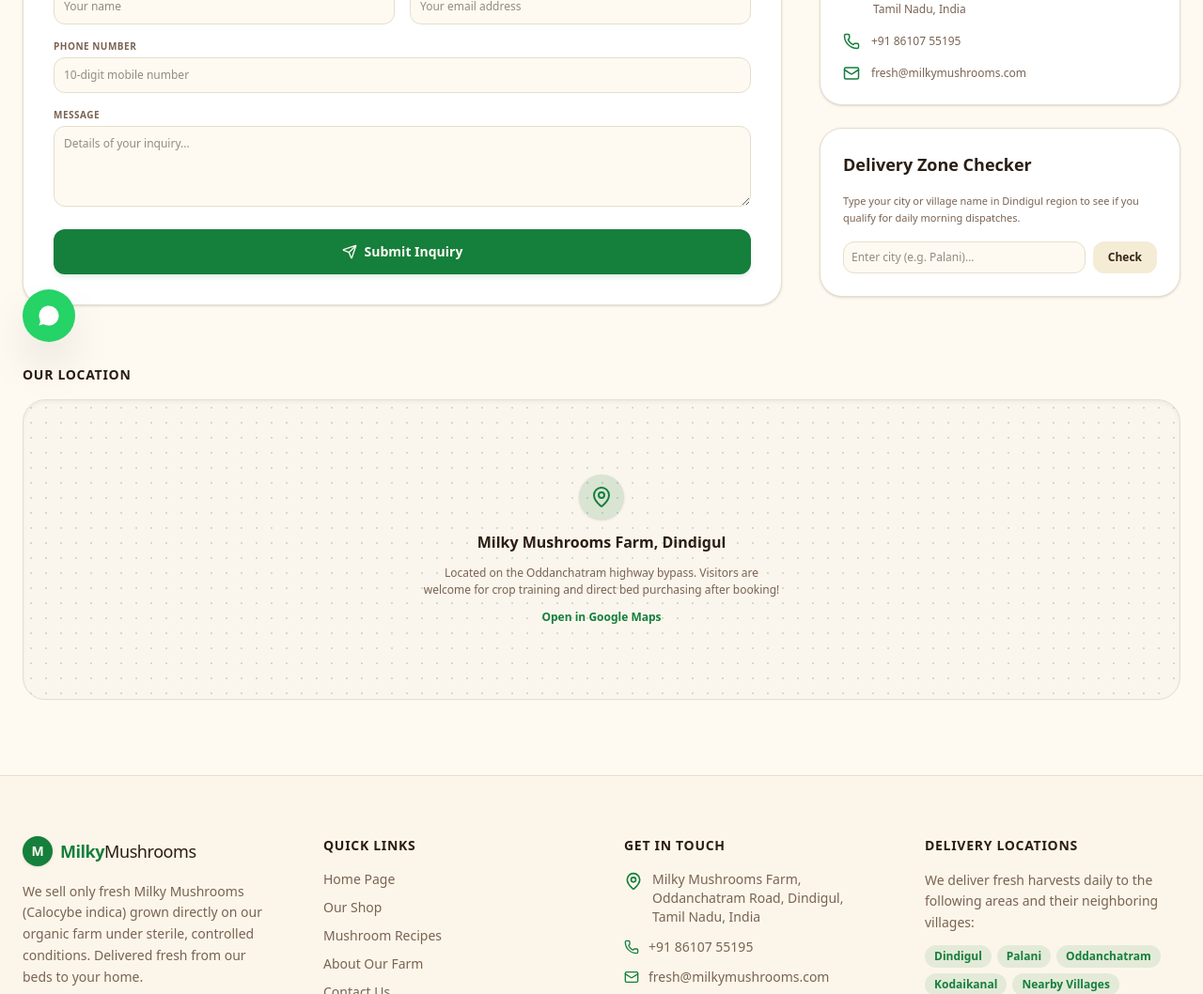
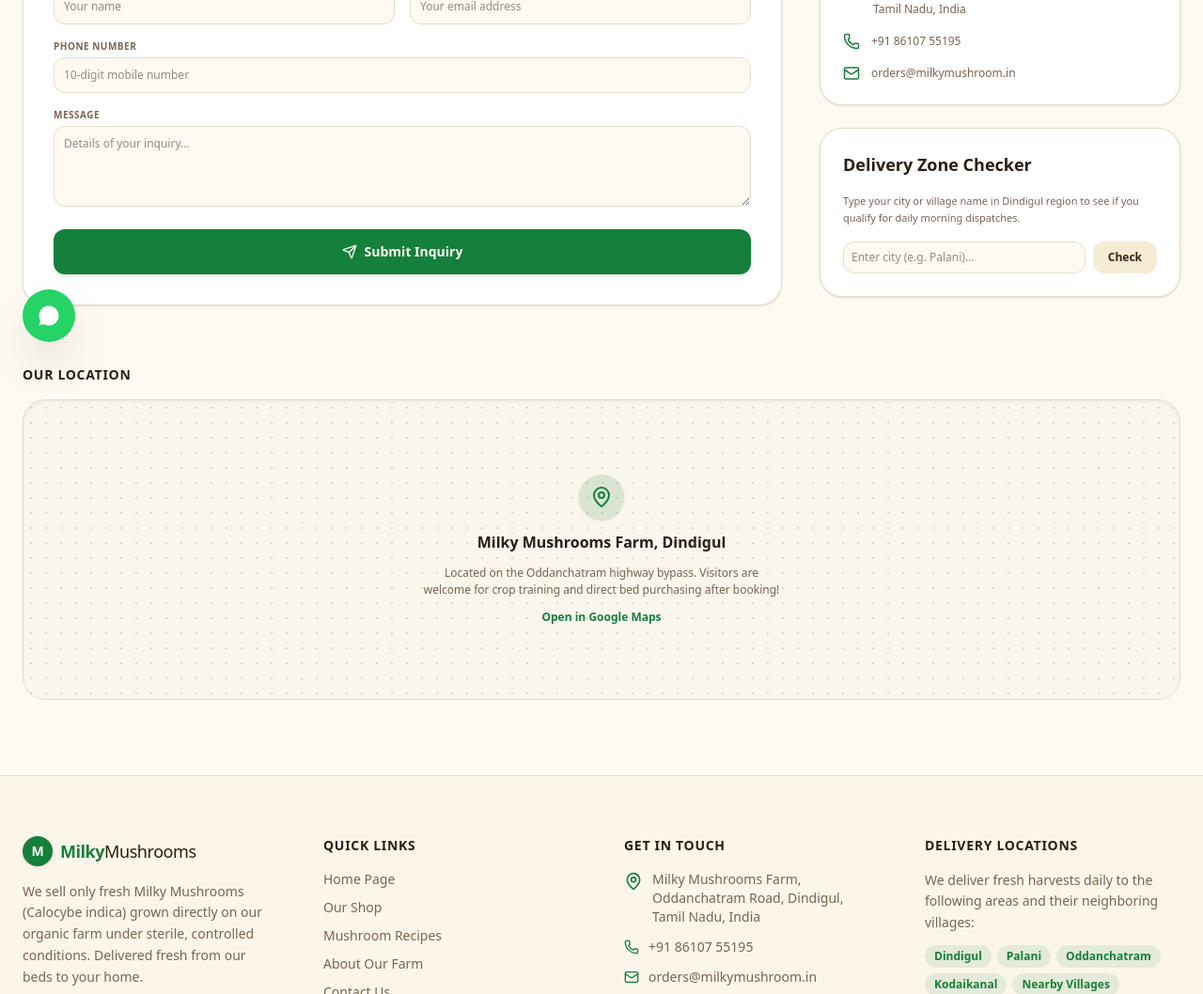
Before and after one commit to EcomMohanraj/Milky-, a Next.js app: page /contact in a window 1280 px wide. Shown: the part 412-1470 px from the top of the page at 94% size. Built offline with nearby package versions, Linux system fonts and the light colour scheme; no server answers.

Commit message:
Update contact email and deployment URL references to milkymushroom.in

```diff
--- a/src/app/(public)/contact/page.tsx
+++ b/src/app/(public)/contact/page.tsx
@@ -182,8 +182,8 @@
               </li>
               <li className="flex gap-3 items-center">
                 <Mail className="h-4.5 w-4.5 text-primary shrink-0" />
-                <a href="mailto:fresh@milkymushrooms.com" className="text-muted-foreground hover:text-primary transition-colors">
-                  fresh@milkymushrooms.com
+                <a href="mailto:orders@milkymushroom.in" className="text-muted-foreground hover:text-primary transition-colors">
+                  orders@milkymushroom.in
                 </a>
               </li>
             </ul>
--- a/src/components/layouts/Footer.tsx
+++ b/src/components/layouts/Footer.tsx
@@ -80,7 +80,7 @@
               </li>
               <li className="flex gap-2.5 items-center text-muted-foreground">
                 <Mail className="h-4 w-4 text-primary shrink-0" />
-                <a href="mailto:fresh@milkymushrooms.com" className="hover:text-primary transition-colors">fresh@milkymushrooms.com</a>
+                <a href="mailto:orders@milkymushroom.in" className="hover:text-primary transition-colors">orders@milkymushroom.in</a>
               </li>
             </ul>
           </div>
```
Also changed, not shown: 1 other file (tests, documents, lock files or other folders).
